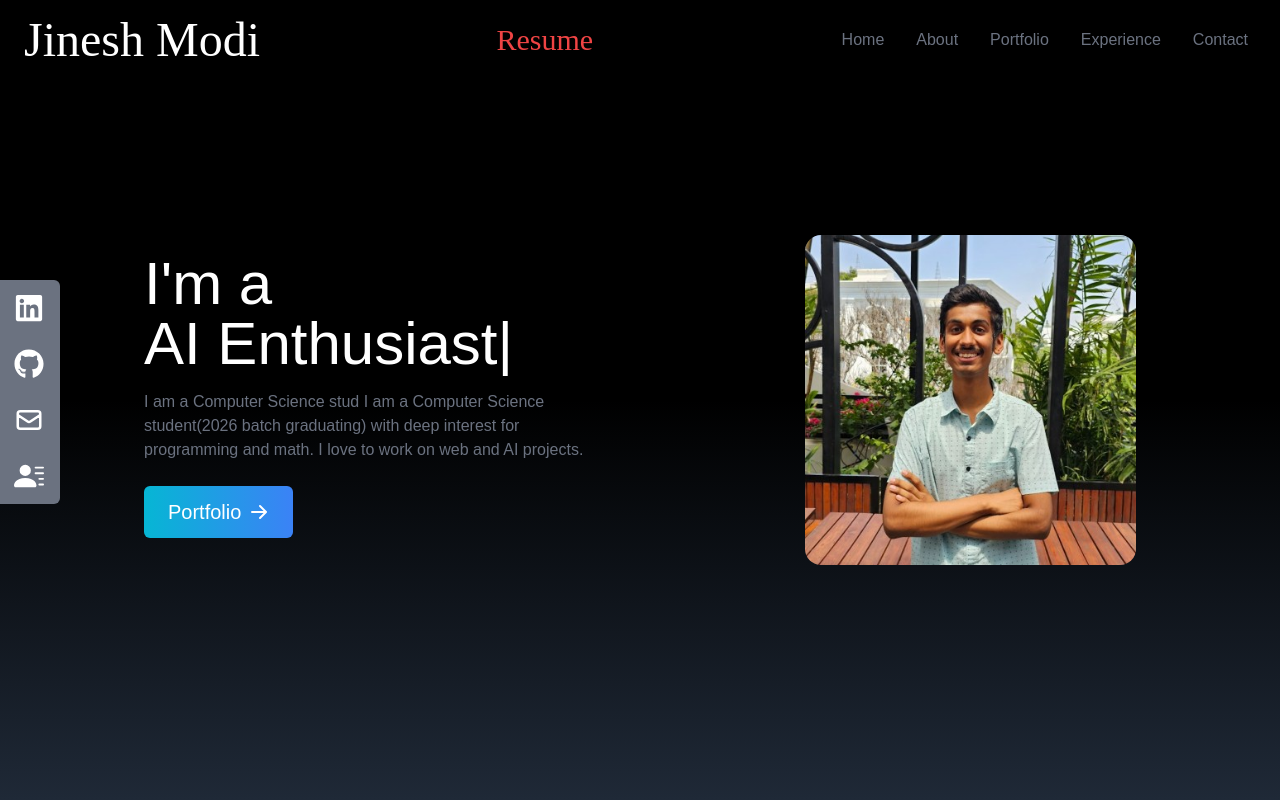
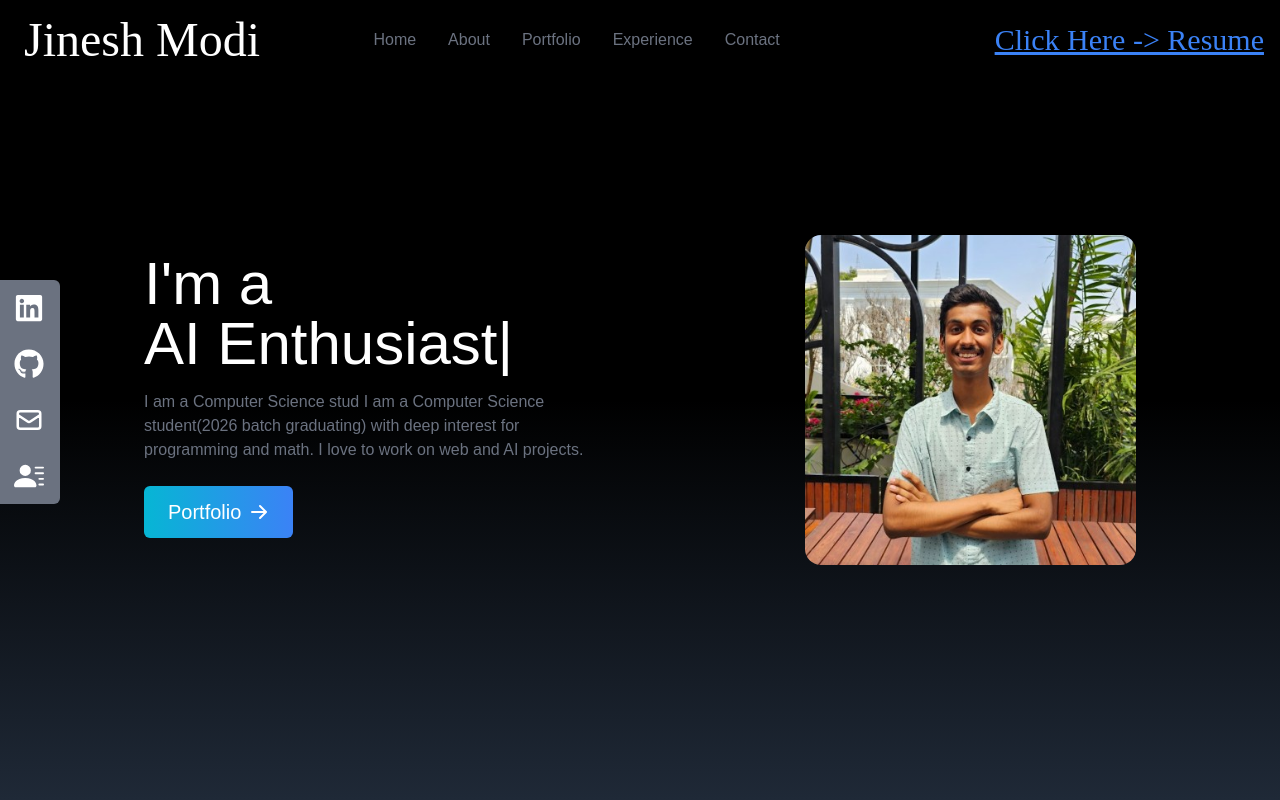
Before and after one commit to iamjineshmodi/portfolio, a React (Create React App) app: page / in a window 1280 px wide. Shown: the top 800 px of the page. Built offline with nearby package versions, Linux system fonts and the light colour scheme.

Commit message:
Changed Resume top link text

```diff
--- a/src/components/NavBar.jsx
+++ b/src/components/NavBar.jsx
@@ -31,9 +31,7 @@ const NavBar = () => {
             <div>
                 <h1 className='text-5xl font-signature ml-2'>Jinesh Modi</h1>
             </div>
-            <a href="/resume.pdf" download className='text-3xl font-signature ml-1'>
-                <span className="text-red-500">Resume</span>
-            </a>
+
             <ul className='hidden md:flex'>
                 {
                     links.map(
@@ -45,6 +43,15 @@ const NavBar = () => {
                     )
                 }
             </ul>
+
+            <div>
+
+            </div>
+
+            <a href="/resume.pdf" download className='text-3xl font-signature ml-1 underline text-blue-500 hover:text-blue-700'>
+                {'Click Here -> Resume'}
+            </a>
+
             <div onClick={() => setNav(!nav)} className='cursor-pointer pr-4 z-10 text-gray-500 hover:text-white md:hidden'>
                 {nav ? <FaTimes size={30} /> : <FaBars size={30} />}
             </div>
```
